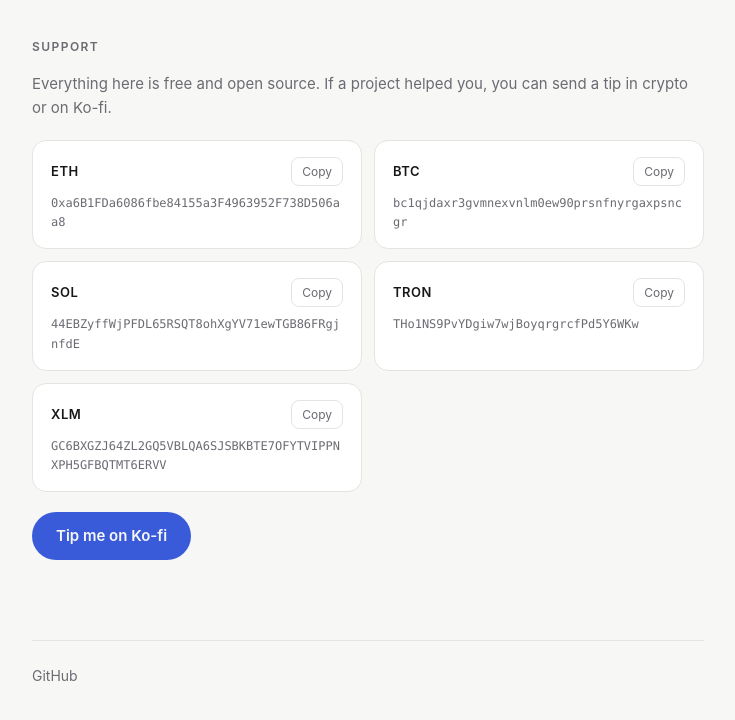
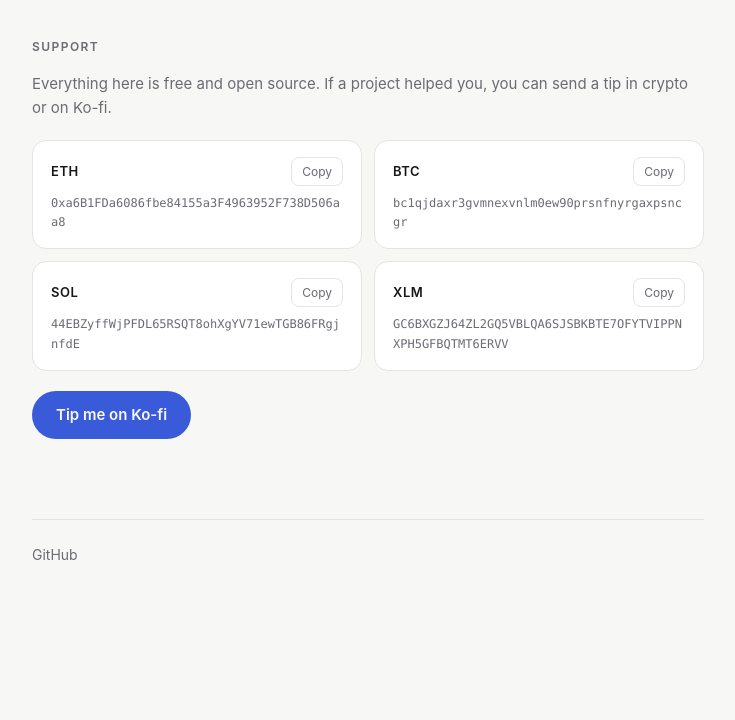
Before and after one commit to c4seus/c4seus.github.io, a plain HTML site: page index.html in a window 1280 px wide. Shown: the part 711-1431 px from the top of the page, without its empty margins (272-1007 px from the left). After the commit the page ends 1341 px from the top, so only its background shows below. Drawn offline with Linux system fonts and the light colour scheme.

Commit message:
Remove TRON from crypto donations options

```diff
--- a/index.html
+++ b/index.html
@@ -271,13 +271,6 @@
       </div>
       <div class="wallet">
         <div class="wallet-head">
-          <span class="coin">TRON</span>
-          <button class="copy" type="button" data-copy="THo1NS9PvYDgiw7wjBoyqrgrcfPd5Y6WKw">Copy</button>
-        </div>
-        <span class="addr">THo1NS9PvYDgiw7wjBoyqrgrcfPd5Y6WKw</span>
-      </div>
-      <div class="wallet">
-        <div class="wallet-head">
           <span class="coin">XLM</span>
           <button class="copy" type="button" data-copy="GC6BXGZJ64ZL2GQ5VBLQA6SJSBKBTE7OFYTVIPPNXPH5GFBQTMT6ERVV">Copy</button>
         </div>
```
